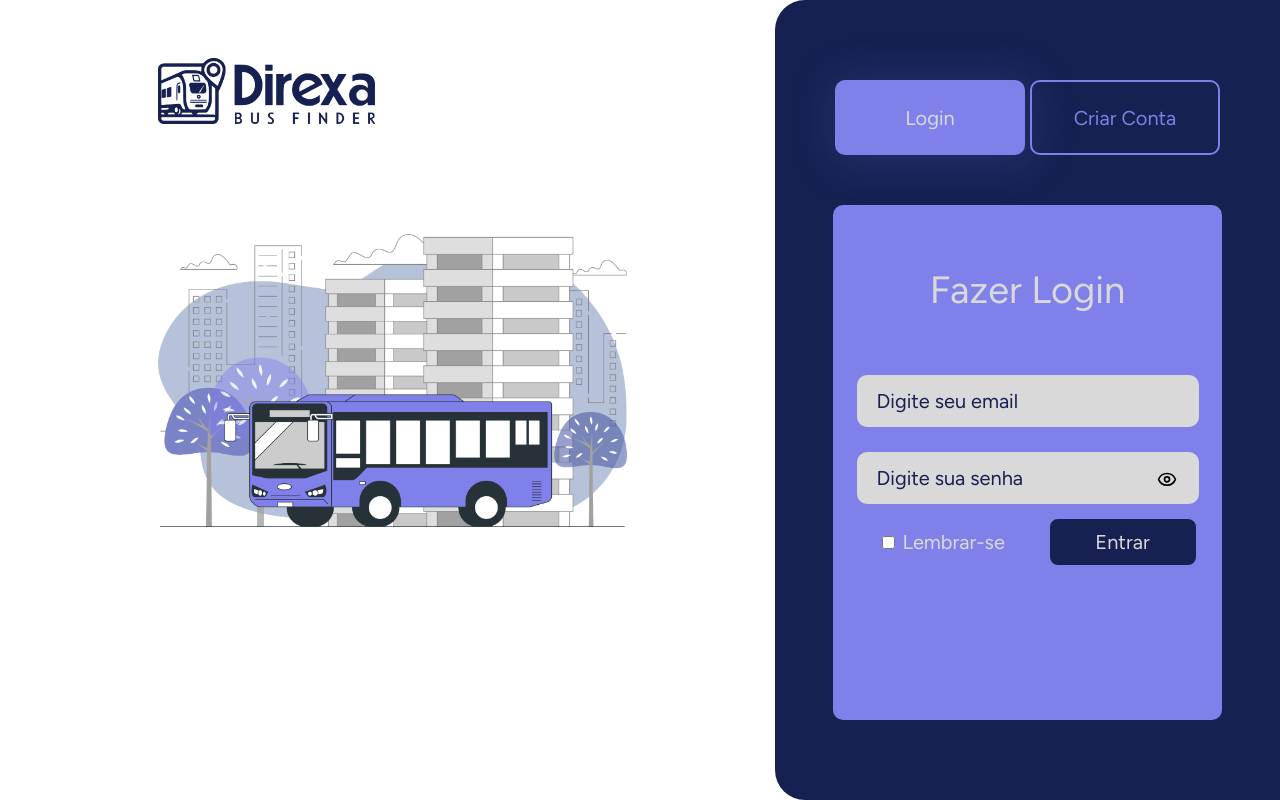
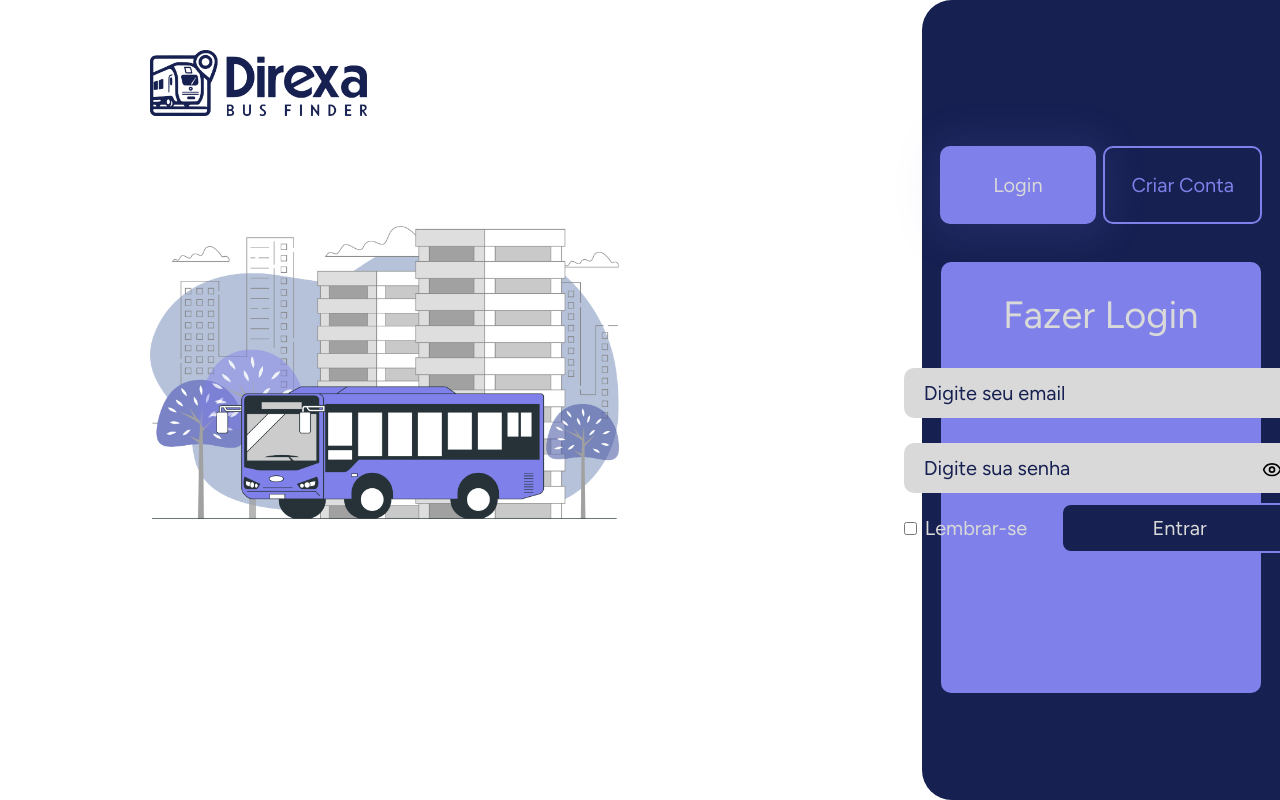
Before and after one commit to luisfelipeandrade19/DirexaPI, a React (Vite) app: page / in a window 1280 px wide. Built offline with nearby package versions, Linux system fonts and the light colour scheme.

Commit message:
Ajeitando css da Home e da Tela de Login

```diff
--- a/src/components/css/buttonForm.css
+++ b/src/components/css/buttonForm.css
@@ -1,6 +1,5 @@
 .interactiveButtons {
-  width: 190px;
-  height: 75px;
+
   background-color: transparent;
   border: 2px solid #7f80e9;
   border-radius: 10px;
--- a/src/components/css/inputEmail.css
+++ b/src/components/css/inputEmail.css
@@ -2,7 +2,8 @@
   background-color: #d9d9d9;
   border: none;
   border-radius: 10px;
-  width: 320px;
+  width: 374px;
+  max-width: 374px;
   height: 50px;
   padding-left: 20px;
   margin-bottom: 25px;
--- a/src/components/css/inputPassword.css
+++ b/src/components/css/inputPassword.css
@@ -21,7 +21,8 @@
   background-color: #d9d9d9;
   border: none;
   border-radius: 10px;
-  width: 320px;
+  width: 374px;
+  max-width: 374px;
   height: 50px;
   padding-left: 20px;
 }
--- a/src/context/auth.tsx
+++ b/src/context/auth.tsx
@@ -48,9 +48,9 @@ export const AuthProvider = ({ children }: AuthProviderProps) => {
         setUser({ email, password });
         return;
       }
-      return "Email ou senha incorretos";
+      alert("Email ou senha incorretos") ;
     }
-    return "Usuário não cadastrado";
+    alert("Usuário não cadastrado") ;
   };
 
   const signup = (email: string, password: string, nome: string) => {
@@ -58,7 +58,7 @@ export const AuthProvider = ({ children }: AuthProviderProps) => {
     const hasUser = usersStorage?.filter((user: User) => user.email === email);
 
     if (hasUser?.length) {
-      return "Já tem uma conta cadastrada com esse E-mail";
+      alert("Já tem uma conta cadastrada com esse E-mail") ;
     }
 
     const newUser = usersStorage.length
--- a/src/screens/css/home.css
+++ b/src/screens/css/home.css
@@ -1,12 +1,12 @@
 @import "/src/screens/css/fonts.css";
 
-.homePage * {
+ * {
   margin: 0;
   padding: 0;
   font-family: "Figtree", sans-serif;
 }
 
-.homePage .container {
+.homePage.container {
   display: flex;
   justify-content: space-between;
   padding: 3vw;
@@ -54,7 +54,7 @@
   width: 300vw;
   align-items: center;
   justify-content: center;
-  height: 90vh;
+  height: 100%;
   margin-right: 3%;
 }
 
@@ -67,9 +67,9 @@
 
 .homePage .stop {
   padding: 10px;
-  margin-bottom: 10px;
+  margin-bottom: 6vh;
   color: #7f80e9;
-  width: 300px;
+  width: 22vw;
 
   border: solid 2px #7f80e9;
 
--- a/src/screens/css/loginPage.css
+++ b/src/screens/css/loginPage.css
@@ -26,6 +26,8 @@
   margin-top: 60px;
 }
 
+
+
 .loginPage .left {
   display: flex;
   flex-direction: column;
@@ -47,12 +49,19 @@
   right: 0;
 }
 
-.loginPage div #rightButtons {
-  width: 389px;
-  flex-direction: row;
+.loginPage aside.right{
+  width: 100%;
+  max-width: 28vw;
+  margin: 0 auto;
+}
+
+.loginPage #rightButtons{
+  width: 90%;
+  box-sizing: border-box;
+  gap: 2px;
   display: flex;
   justify-content: space-between;
-  margin: 56px;
+  margin: 3ch;
 }
 
 .loginPage #loginButton {
@@ -60,6 +69,8 @@
   border: none;
   color: #d9d9d9;
   box-shadow: 3px 3px 40px 8px rgba(127, 128, 233, 0.15);
+  width: 100%;
+  box-sizing: border-box;
 }
 .loginPage #registerButton{
   background-color: transparent;
@@ -69,17 +80,22 @@
   color:#7f80e9;
   margin-left: 5px;
   margin-bottom: 50px;
+  width: 100%;
+  height: 100%;
+  box-sizing: border-box;
 }
 
 .loginPage form {
   background-color: #7f80e9;
-  width: 389px;
+  max-width: 25vw;
+  width: 100%;
   height: auto;
   border-radius: 10px;
   display: flex;
   flex-direction: column;
   align-items: center;
 }
+
 
 .loginPage form h2 {
   font-weight: 200;
@@ -93,21 +109,23 @@
   padding: 30px;
 }
 
+
 .loginPage #entrarAndLembrar {
-  padding: 13px;
-  width: 340px;
+  padding-top: 10px;
+  padding-right: 5px;
+  width: 100%;
+
   display: flex;
   justify-content: space-between;
 }
 .loginPage #sendLogin {
   background-color: #162051;
   color:#d9d9d9;
-  width: 150px;
+  width: 60%;
   height: 50px;
 }
 
 .loginPage #buttonLembrar {
-  padding-left: 20px;
   padding-top: 13px;
   color: #d9d9d9;
 }
@@ -117,6 +135,8 @@
 }
 
 .loginPage #buttonGoogle {
-  width: 320px;
-  padding: 50px;
+  width: 100%;
+
+  padding-bottom: 50px;
+  padding-top: 50px;
 }
--- a/src/screens/loginPage.tsx
+++ b/src/screens/loginPage.tsx
@@ -57,7 +57,8 @@ function LoginPage() {
         </div>
         <form action="get">
           <h2 id="titleLogin">Fazer Login</h2>
-          <InputEmail
+          <div className="inputForm">
+            <InputEmail
             // @ts-ignore
             onChange={(e) => [setEmail(e.target.value), setError("")]}
             value={email}
@@ -76,6 +77,7 @@ function LoginPage() {
             />
           </div>
           <GoogleButton />
+          </div>
         </form>
       </aside>
     </div>
```
